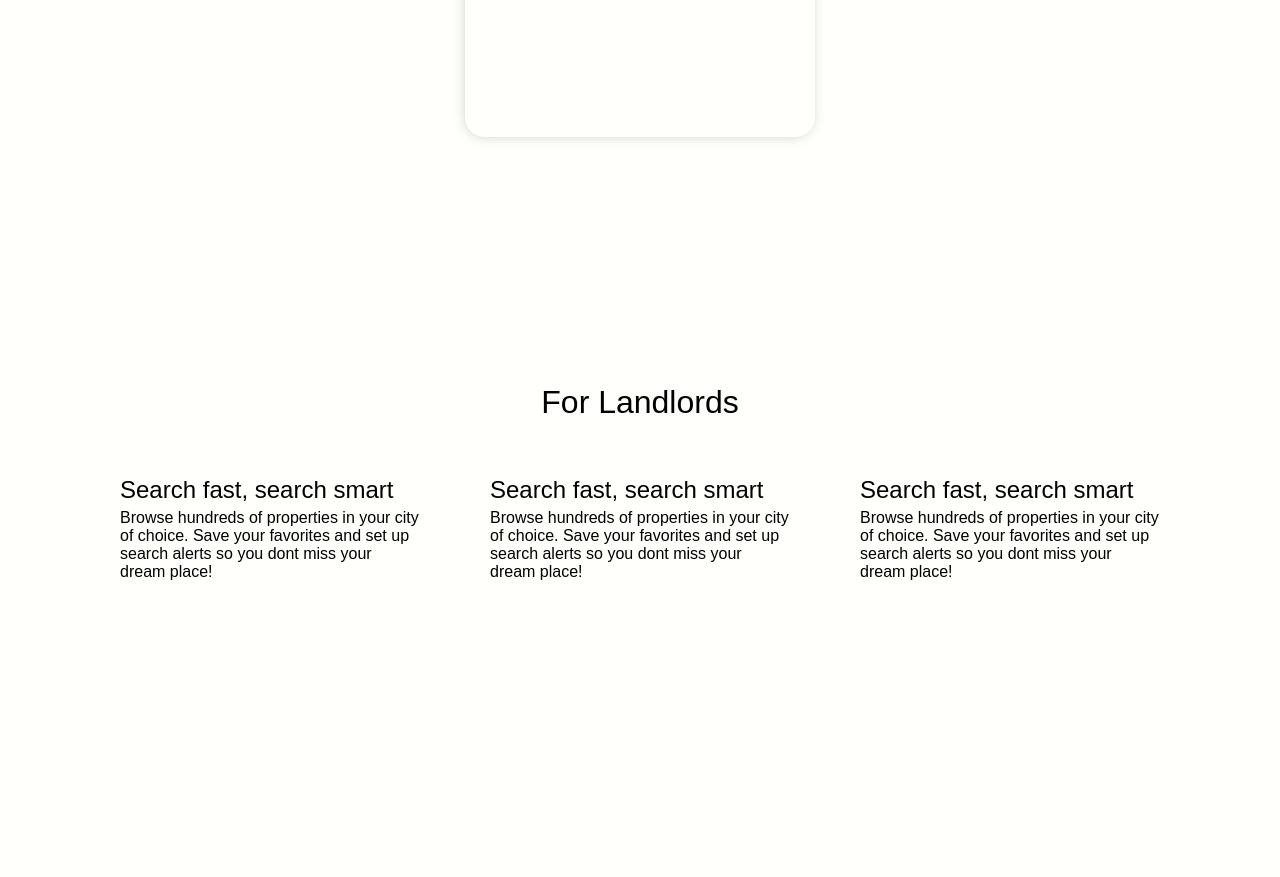
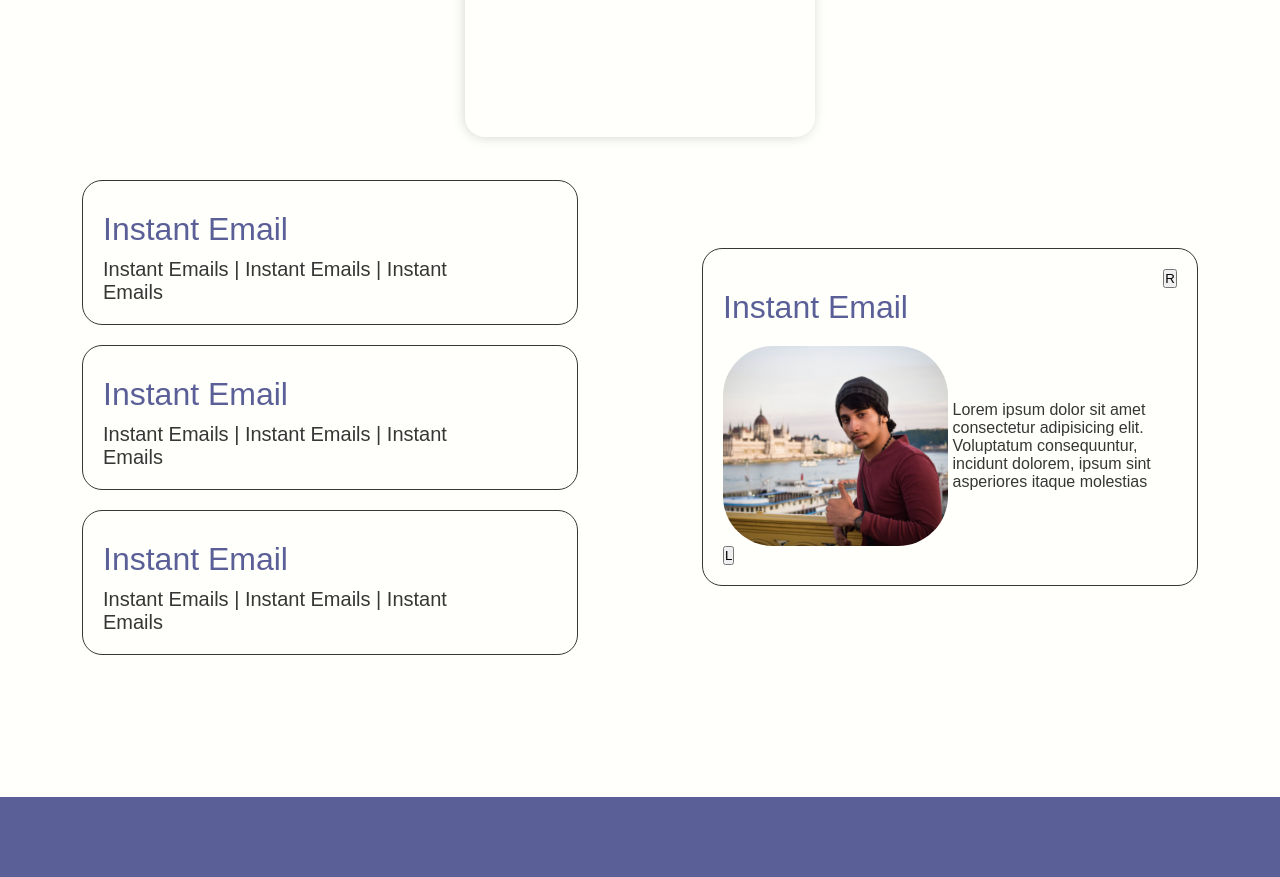
Before and after one commit to AbduAliAndrei/fullstack-renting-application, a Next.js app in the folder app/: page / in a window 1280 px wide. Shown: the part 1920-2797 px from the top of the page. Built offline with nearby package versions, Linux system fonts and the light colour scheme.

Commit message:
Update features component

```diff
--- a/app/components/Card.tsx
+++ b/app/components/Card.tsx
@@ -1,8 +1,10 @@
+/* eslint-disable @next/next/link-passhref */
 // import '../styles/App.css'
 import React, { useEffect, useRef, useState } from 'react'
 import { FontAwesomeIcon } from "@fortawesome/react-fontawesome";
 import { faArrowUp, faCheckCircle } from '@fortawesome/free-solid-svg-icons';
 import Image from 'next/image';
+import Link, { LinkProps } from 'next/link'
 
 export default function Card() {
 
@@ -98,7 +100,9 @@ export default function Card() {
                         <p>{offter.datePosted}</p>
                     </div>
                     <div className="go-to-offer-btn">
-                        <button>Check Offer</button>
+                        <Link href="/offerDetails" >
+                            <button>Check Offer</button>
+                        </Link>
                     </div>
                 </div>
             </div>
--- a/app/components/FilterTool.tsx
+++ b/app/components/FilterTool.tsx
@@ -7,7 +7,6 @@ export default function FilterTool() {
     return (
         <div className="FilterTool">
             <div className="options">
-
                 <div className="price">
                     <div className="title-arrow">
                         <div className="title">
--- a/app/components/LandingPage/ForLandlords.tsx
+++ b/app/components/LandingPage/ForLandlords.tsx
@@ -5,47 +5,32 @@ export default function ForLandlords() {
     // const image = "https://images.unsplash.com/photo-1565426873118-a17ed65d74b9?ixid=MnwxMjA3fDB8MHxwaG90by1wYWdlfHx8fGVufDB8fHx8&ixlib=rb-1.2.1&auto=format&fit=crop&w=755&q=80"
     return (
         <div className="ForLandlords">
-            <div className="title">
-                <h1>For Landlords</h1>
+            <div className="features">
+                <div className="feature">
+                    <div className="feature-title"><h1>Instant Email</h1></div>
+                    <div className="sub-features">Instant Emails | Instant Emails | Instant Emails</div>
+                </div>
+                <div className="feature">
+                    <div className="feature-title"><h1>Instant Email</h1></div>
+                    <div className="sub-features">Instant Emails | Instant Emails | Instant Emails</div>
+                </div>
+                <div className="feature">
+                    <div className="feature-title"><h1>Instant Email</h1></div>
+                    <div className="sub-features">Instant Emails | Instant Emails | Instant Emails</div>
+                </div>
             </div>
-
-            <div className="services">
-                <div className="service">
-                    <div className="service-img">
-                        {/* <img src={image} alt="service" /> */}
+            <div className="feature-view">
+                <div className="right-btn"><button>R</button></div>
+                <div className="feature-view-title">
+                    <h1>Instant Email</h1>
+                </div>
+                <div className="feature-image-description">
+                    <div className="image-preview">
+                        <Image src="/DSC_2778.jpg" alt="Landlord Image" className="ld-img" objectFit="cover" layout="fill" />
                     </div>
-                    <div className="service-title">
-                        <h2>Search fast, search smart</h2>
-                    </div>
-                    <div className="service-text">
-                        <p>Browse hundreds of properties in your city of choice. Save your favorites and set up search alerts so you dont miss your dream place!</p>
-                    </div>
+                    <div className="feature-description"><p>Lorem ipsum dolor sit amet consectetur adipisicing elit. Voluptatum consequuntur, incidunt dolorem, ipsum sint asperiores itaque molestias </p></div>
                 </div>
-                <div className="service">
-                    <div className="service-img">
-                        {/* <img src='https://images.unsplash.com/photo-1565426873118-a17ed65d74b9?ixid=MnwxMjA3fDB8MHxwaG90by1wYWdlfHx8fGVufDB8fHx8&ixlib=rb-1.2.1&auto=format&fit=crop&w=755&q=80' alt="service" /> */}
-
-                    </div>
-                    <div className="service-title">
-                        <h2>Search fast, search smart</h2>
-                    </div>
-                    <div className="service-text">
-                        <p>Browse hundreds of properties in your city of choice. Save your favorites and set up search alerts so you dont miss your dream place!</p>
-                    </div>
-                </div>
-                <div className="service">
-                    <div className="service-img">
-                        {/* <img src={image} alt="service" /> */}
-
-
-                    </div>
-                    <div className="service-title">
-                        <h2>Search fast, search smart</h2>
-                    </div>
-                    <div className="service-text">
-                        <p>Browse hundreds of properties in your city of choice. Save your favorites and set up search alerts so you dont miss your dream place!</p>
-                    </div>
-                </div>
+                <div className="left-btn"><button>L</button></div>
             </div>
         </div >
     )
--- a/app/components/LandingPage/Header.tsx
+++ b/app/components/LandingPage/Header.tsx
@@ -24,7 +24,7 @@ export default function Header() {
                 </div>
             </div>
             <div className="vector-img-container">
-                <Image src="/service1.png" alt="Budapest" layout="fill" />
+                <Image src="/DSC_2778.jpg" alt="Landlord Image" className="ld-img" objectFit="cover" layout="fill" />
             </div>
         </div>
     )
--- a/app/styles/App.css
+++ b/app/styles/App.css
@@ -35,7 +35,7 @@
 }
 
 .Nav .logo a {
-  color: #191515;
+  color: #363636;
   font-size: 40px;
   text-decoration: none;
 }
@@ -81,7 +81,7 @@
 
 .Nav .menu nav ul li a {
   text-decoration: none;
-  color: #191515;
+  color: #363636;
   font-size: 20px;
 }
 
@@ -145,7 +145,7 @@
 }
 
 .Nav .login_signin .signin a {
-  color: #191515;
+  color: #363636;
 }
 
 @media screen and (max-width: 900px) {
@@ -291,7 +291,15 @@
 
 .Header .vector-img-container {
   position: relative;
-  width: 700px;
+  width: 40%;
+  height: 70%;
+  margin-right: 5px;
+  -o-object-fit: cover;
+     object-fit: cover;
+}
+
+.Header .vector-img-container .ld-img {
+  border-radius: 50px;
 }
 
 @media screen and (max-width: 1518px) {
@@ -315,7 +323,7 @@
   }
 }
 
-@media screen and (max-width: 1124px) {
+@media screen and (max-width: 1000px) {
   .Header .text {
     width: 90%;
   }
@@ -393,6 +401,30 @@
   display: -webkit-box;
   display: -ms-flexbox;
   display: flex;
+  -webkit-box-orient: horizontal;
+  -webkit-box-direction: normal;
+      -ms-flex-direction: row;
+          flex-direction: row;
+  -webkit-box-pack: center;
+      -ms-flex-pack: center;
+          justify-content: center;
+  -webkit-box-align: center;
+      -ms-flex-align: center;
+          align-items: center;
+  -ms-flex-wrap: wrap;
+      flex-wrap: wrap;
+  width: 100vw;
+  margin-bottom: 100px;
+  padding: 20px;
+  min-height: 70vh;
+  -ms-flex-pack: distribute;
+      justify-content: space-around;
+}
+
+.ForLandlords .features {
+  display: -webkit-box;
+  display: -ms-flexbox;
+  display: flex;
   -webkit-box-orient: vertical;
   -webkit-box-direction: normal;
       -ms-flex-direction: column;
@@ -405,19 +437,46 @@
           align-items: center;
   -ms-flex-wrap: wrap;
       flex-wrap: wrap;
-  min-height: 80vh;
-  width: 100vw;
-  margin-bottom: 100px;
+  height: 100%;
+  gap: 20px;
+  width: 40%;
 }
 
-.ForLandlords .title {
-  width: -webkit-fit-content;
-  width: -moz-fit-content;
-  width: fit-content;
-  margin: 50px 0;
+.ForLandlords .features .feature {
+  background-color: transparent;
+  padding: 20px 100px 20px 20px;
+  border-radius: 20px;
+  border: solid #363636 1px;
 }
 
-.ForLandlords .services {
+.ForLandlords .features .feature .feature-title {
+  color: #5b5f97;
+  margin: 10px 0;
+}
+
+.ForLandlords .features .feature .sub-features {
+  color: #363636;
+  font-size: 20px;
+}
+
+.ForLandlords .feature-view {
+  width: 40%;
+  height: 100%;
+  border-radius: 20px;
+  border: solid #363636 1px;
+  padding: 20px;
+}
+
+.ForLandlords .feature-view .right-btn {
+  float: right;
+}
+
+.ForLandlords .feature-view .feature-view-title {
+  margin: 20px 0;
+  color: #5b5f97;
+}
+
+.ForLandlords .feature-view .feature-image-description {
   display: -webkit-box;
   display: -ms-flexbox;
   display: flex;
@@ -433,20 +492,31 @@
           align-items: center;
   -ms-flex-wrap: wrap;
       flex-wrap: wrap;
+  height: 200px;
   width: 100%;
-  gap: 70px;
+  -ms-flex-wrap: nowrap;
+      flex-wrap: nowrap;
 }
 
-.ForLandlords .services .service {
-  width: 300px;
+.ForLandlords .feature-view .feature-image-description .image-preview {
+  position: relative;
+  width: 50%;
+  height: 100%;
+  margin-right: 5px;
+  -o-object-fit: cover;
+     object-fit: cover;
 }
 
-.ForLandlords .services .service .service-img img {
-  width: 100%;
+.ForLandlords .feature-view .feature-image-description .image-preview .ld-img {
+  border-radius: 50px;
 }
 
-.ForLandlords .services .service .service-title {
-  margin: 5px 0;
+.ForLandlords .feature-view .feature-image-description .feature-description {
+  width: 50%;
+}
+
+.ForLandlords .feature-view .feature-image-description .feature-description p {
+  color: #363636;
 }
 
 .Footer {
@@ -472,22 +542,20 @@
 }
 
 .Offers {
+  position: relative;
   display: -webkit-box;
   display: -ms-flexbox;
   display: flex;
   -webkit-box-pack: justify;
       -ms-flex-pack: justify;
           justify-content: space-between;
-  position: relative;
   min-height: 400vh;
   background-color: #f0f0f0;
 }
 
 .Offers .filter-tool {
-  position: fixed;
   width: 15%;
-  height: 100vh;
-  background-color: red;
+  height: 100%;
 }
 
 .Offers .offers-container {
--- a/app/styles/sass/_config.scss
+++ b/app/styles/sass/_config.scss
@@ -2,7 +2,7 @@
 $main-color1: #ffac07;
 $main-color2: #5b5f97;
 $main-color3: #fffffb;
-$main-black: hsl(0, 7%, 9%);
+$main-black: hsl(0, 0%, 21%);
 
 // fonts
 @import url("https://fonts.googleapis.com/css2?family=Noto+Sans+JP:wght@100&display=swap");
--- a/app/styles/sass/_filterTool.scss
+++ b/app/styles/sass/_filterTool.scss
@@ -4,6 +4,7 @@
   background-color: $main-color3;
   text-align: center;
   height: 100vh;
+  // width: 100%;
   .title-arrow {
     display: flex;
     justify-content: space-between;
--- a/app/styles/sass/_forLandlords.scss
+++ b/app/styles/sass/_forLandlords.scss
@@ -1,33 +1,68 @@
 .ForLandlords {
-  @include flex(column);
-  min-height: 80vh;
+  @include flex(row);
   width: 100vw;
   margin-bottom: 100px;
-
-  .title {
-    width: fit-content;
-    margin: 50px 0;
+  padding: 20px;
+  min-height: 70vh;
+  justify-content: space-around;
+  .features {
+    @include flex(column);
+    height: 100%;
+    gap: 20px;
+    width: 40%;
+    .feature {
+      background-color: transparent;
+      padding: 20px 100px 20px 20px;
+      border-radius: 20px;
+      border: solid $main-black 1px;
+      .feature-title {
+        color: $main-color2;
+        margin: 10px 0;
+      }
+      .sub-features {
+        color: $main-black;
+        font-size: 20px;
+      }
+    }
   }
-  .services {
-    @include flex(row);
-    width: 100%;
-    gap: 70px;
-    .service {
-      width: 300px;
-      .service-img {
-        img {
-          width: 100%;
+  .feature-view {
+    width: 40%;
+    height: 100%;
+    // background-color: transparent;
+    border-radius: 20px;
+    border: solid $main-black 1px;
+    padding: 20px;
+    .right-btn {
+      float: right;
+    }
+    .feature-view-title {
+      margin: 20px 0;
+      color: $main-color2;
+    }
+    .feature-image-description {
+      @include flex(row);
+      height: 200px;
+      width: 100%;
+      flex-wrap: nowrap;
+      .image-preview {
+        position: relative;
+        width: 50%;
+        height: 100%;
+        margin-right: 5px;
+        object-fit: cover;
+        .ld-img {
+          border-radius: 50px;
         }
       }
-      .service-title {
-        margin: 5px 0;
-        h2 {
-        }
-      }
-      .service-text {
+      .feature-description {
+        width: 50%;
+
         p {
+          color: $main-black;
         }
       }
     }
+    .left-btn {
+    }
   }
 }
--- a/app/styles/sass/_offers.scss
+++ b/app/styles/sass/_offers.scss
@@ -1,14 +1,12 @@
 .Offers {
+  position: relative;
   display: flex;
   justify-content: space-between;
-  position: relative;
   min-height: 400vh;
   background-color: rgb(240, 240, 240);
   .filter-tool {
-    position: fixed;
     width: 15%;
-    height: 100vh;
-    background-color: red;
+    height: 100%;
   }
   .offers-container {
     display: grid;
```
Also changed, not shown: app/pages/offerDetails.tsx (added, +9 -0 lines), app/styles/sass/_header.scss (+8 -2 lines), 1 other file (tests, documents, lock files or other folders).
